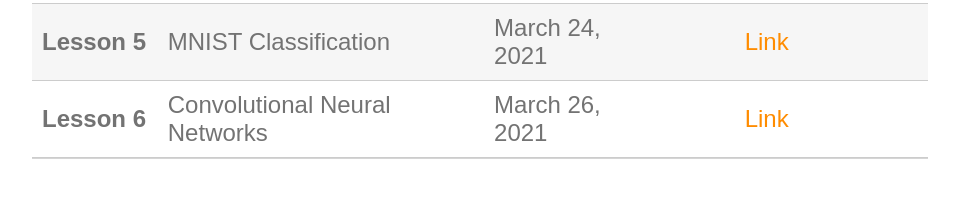
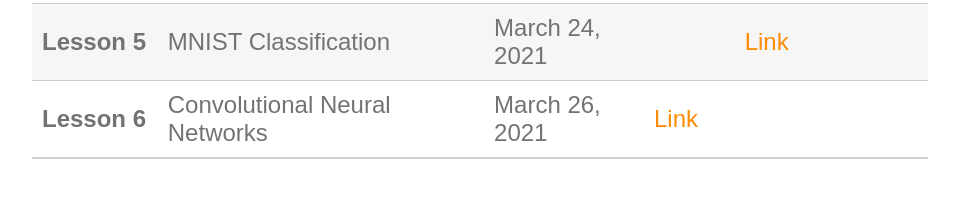
Before and after one commit to perceivelab/knowledge-discovery-course, a Jekyll site: the page built from lezioni.md, in a window 1280 px wide. Shown: the part 664-862 px from the top of the page, without its empty margins (160-1119 px from the left). Built offline with Jekyll 4.4.1, drawn with Linux system fonts in a browser that asks for light colours; our own code applies the rules of GitHub Pages for plain Markdown files.

```diff
--- a/lezioni.md
+++ b/lezioni.md
@@ -9,7 +9,7 @@ Here you find all the needed slides, notebooks, code and notes for the knowledge
 | **Lesson 2/3** | Neural Networks And Backpropagation | March 12-17, 2021 | [Link](https://drive.google.com/file/d/1rNgzoEmAtqVhVmaEwjNNOOa1xV0l98JX/view?usp=sharing) |  |
 | **Lesson 4** | Introduction to Pytorch | March 19, 2021 |  | [Link](https://colab.research.google.com/drive/1fR4f5r8cRXib1zbvumYtxY76cYBJ7ELm?usp=sharing) |
 | **Lesson 5** | MNIST Classification | March 24, 2021 |  | [Link](https://colab.research.google.com/drive/1plsg6GZZe1eSIyRtLSTkE1Z-gc_hCoBC?usp=sharing) |
-| **Lesson 6** | Convolutional Neural Networks | March 26, 2021 |  | [Link][404] |
+| **Lesson 6** | Convolutional Neural Networks | March 26, 2021 | [Link][404] |  |
 
 
 [404]: /knowledge-discovery-course/fallback
```
